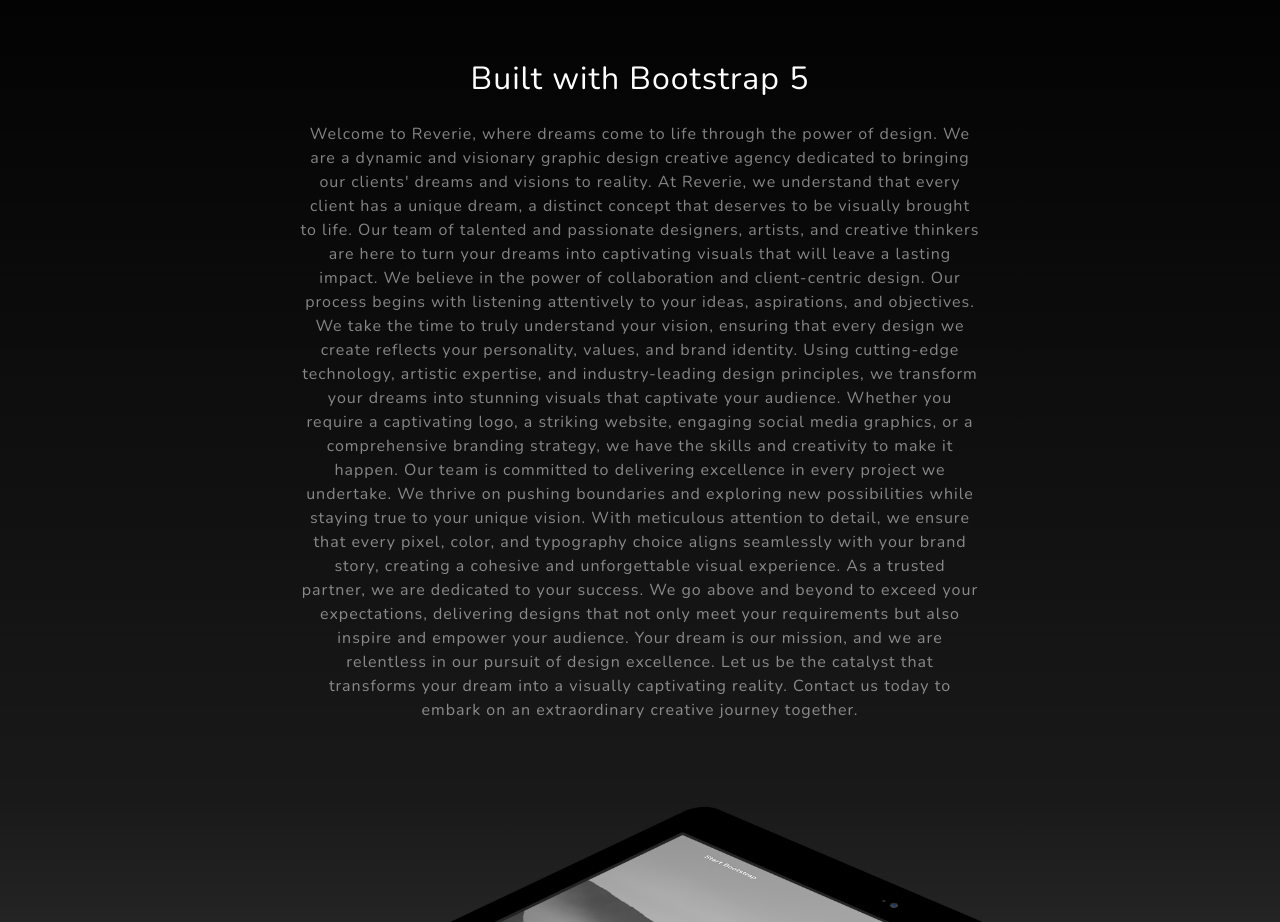
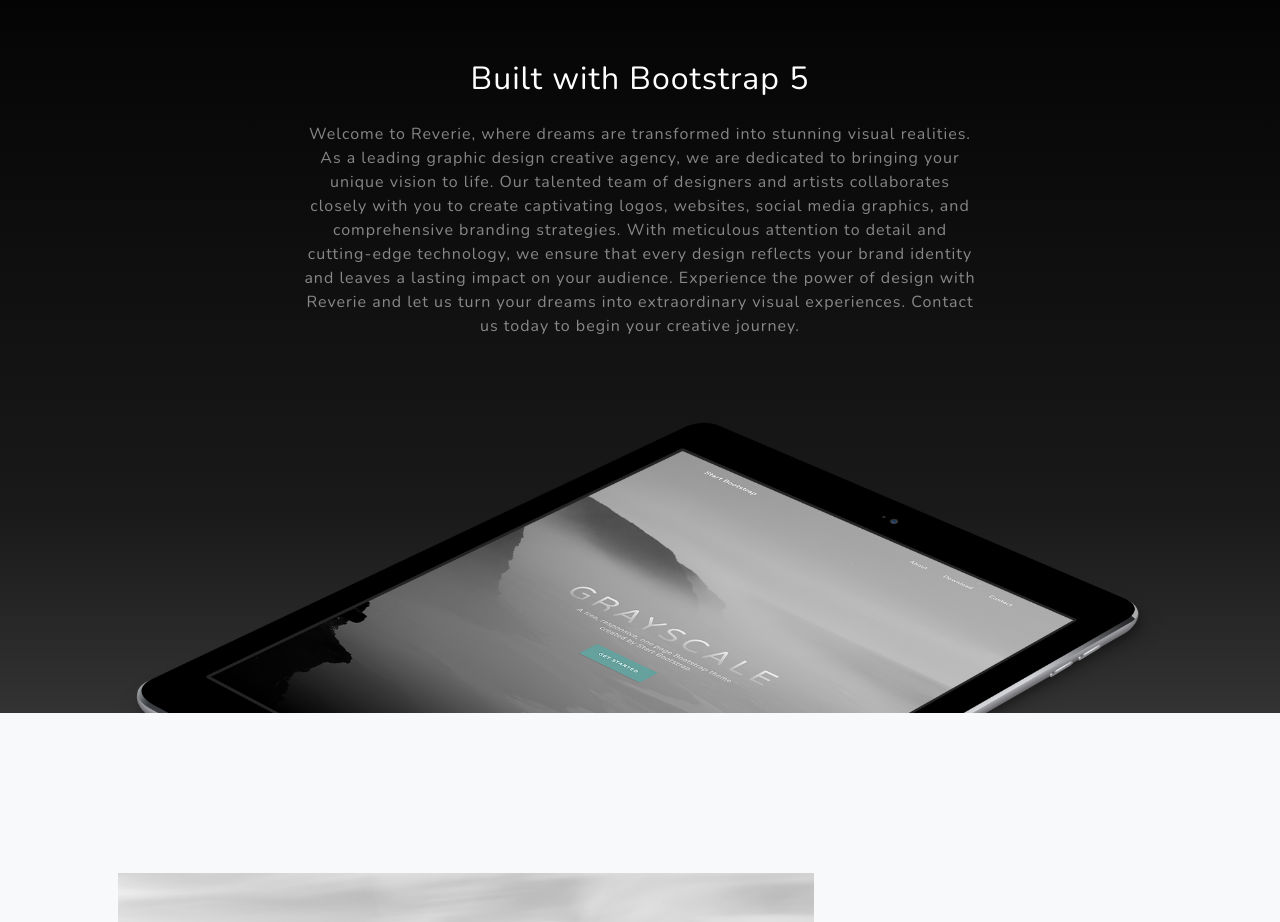
Before and after one commit to dejadream/Reverie, a plain HTML site: page index.html in a window 1280 px wide. Shown: the part 900-1822 px from the top of the page. Drawn offline with nearby package versions, Linux system fonts and the light colour scheme.

Commit message:
description update #3

```diff
--- a/index.html
+++ b/index.html
@@ -52,13 +52,7 @@
                     <div class="col-lg-8">
                         <h2 class="text-white mb-4">Built with Bootstrap 5</h2>
                         <p class="text-white-50">
-                           Welcome to Reverie, where dreams come to life through the power of design. We are a dynamic and visionary graphic design creative agency dedicated to bringing our clients' dreams and visions to reality.
-At Reverie, we understand that every client has a unique dream, a distinct concept that deserves to be visually brought to life. Our team of talented and passionate designers, artists, and creative thinkers are here to turn your dreams into captivating visuals that will leave a lasting impact.
-We believe in the power of collaboration and client-centric design. Our process begins with listening attentively to your ideas, aspirations, and objectives. We take the time to truly understand your vision, ensuring that every design we create reflects your personality, values, and brand identity.
-Using cutting-edge technology, artistic expertise, and industry-leading design principles, we transform your dreams into stunning visuals that captivate your audience. Whether you require a captivating logo, a striking website, engaging social media graphics, or a comprehensive branding strategy, we have the skills and creativity to make it happen.
-Our team is committed to delivering excellence in every project we undertake. We thrive on pushing boundaries and exploring new possibilities while staying true to your unique vision. With meticulous attention to detail, we ensure that every pixel, color, and typography choice aligns seamlessly with your brand story, creating a cohesive and unforgettable visual experience.
-As a trusted partner, we are dedicated to your success. We go above and beyond to exceed your expectations, delivering designs that not only meet your requirements but also inspire and empower your audience. Your dream is our mission, and we are relentless in our pursuit of design excellence.
-Let us be the catalyst that transforms your dream into a visually captivating reality. Contact us today to embark on an extraordinary creative journey together.
+                           Welcome to Reverie, where dreams are transformed into stunning visual realities. As a leading graphic design creative agency, we are dedicated to bringing your unique vision to life. Our talented team of designers and artists collaborates closely with you to create captivating logos, websites, social media graphics, and comprehensive branding strategies. With meticulous attention to detail and cutting-edge technology, we ensure that every design reflects your brand identity and leaves a lasting impact on your audience. Experience the power of design with Reverie and let us turn your dreams into extraordinary visual experiences. Contact us today to begin your creative journey.
                         </p>
                     </div>
                 </div>
```
